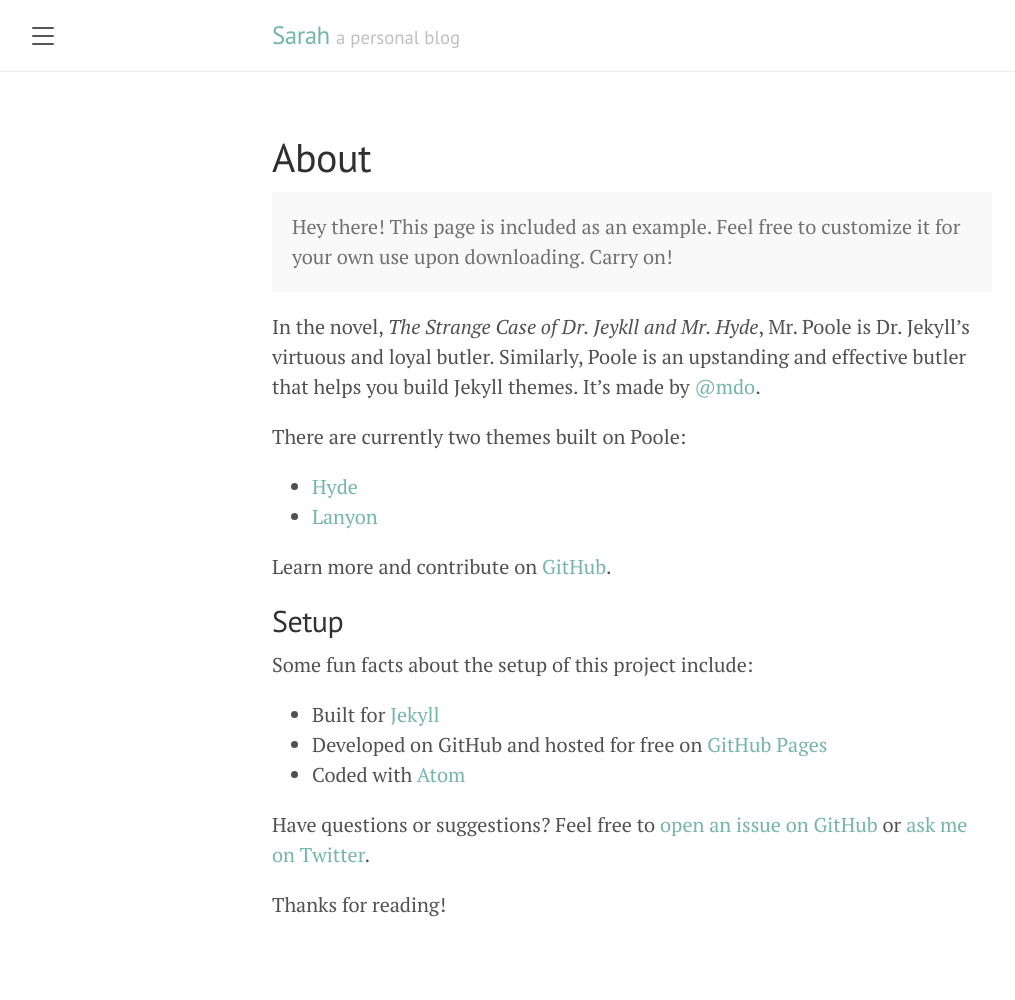
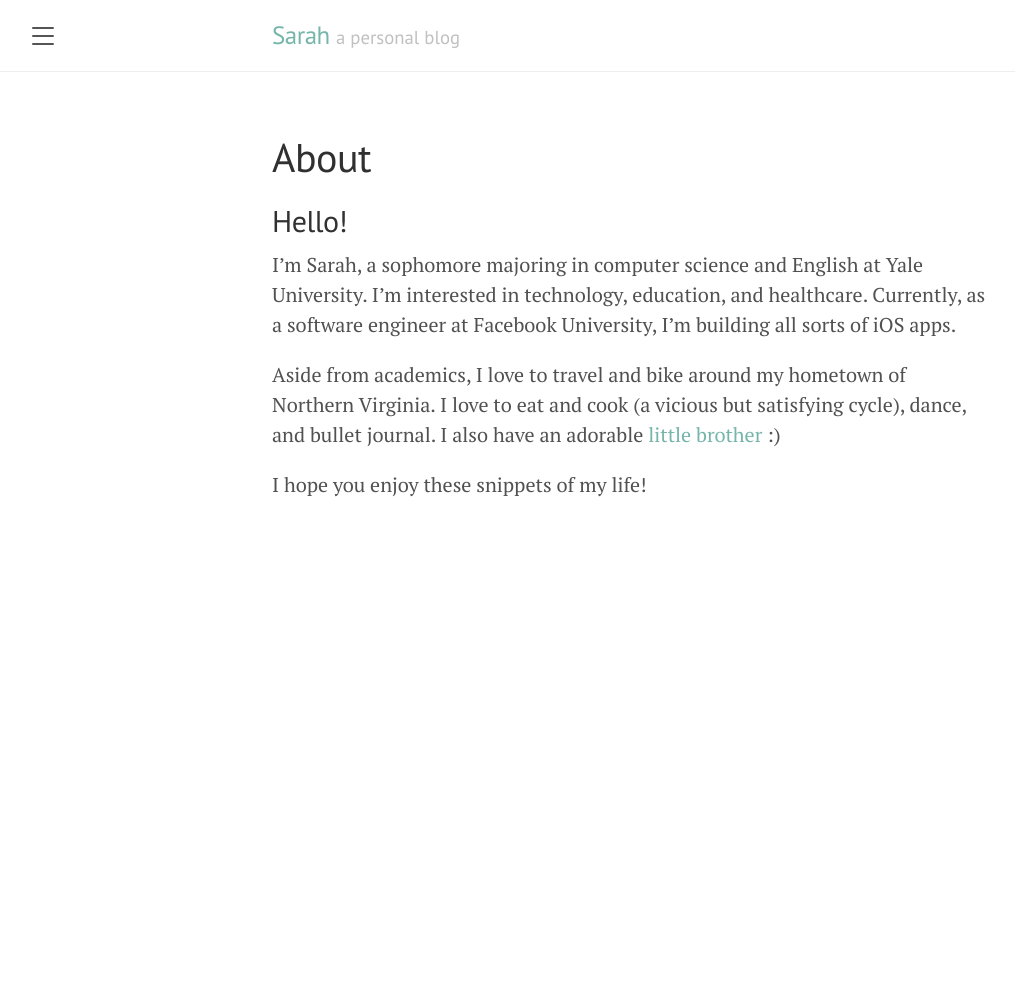
Before and after one commit to swang392/swang392.github.io, a Jekyll site: the page built from about.md, in a window 1280 px wide. Shown: the whole page, without its empty margins (8-1023 px from the left). Built offline with Jekyll 4.4.1, drawn with Linux system fonts in a browser that asks for light colours; after the commit the page ends 900 px from its top, so only the background shows below that.

Commit message:
about me page

```diff
--- a/about.md
+++ b/about.md
@@ -3,27 +3,10 @@
 title: About
 ---
 
-<p class="message">
-  Hey there! This page is included as an example. Feel free to customize it for your own use upon downloading. Carry on!
-</p>
+## Hello!
 
-In the novel, *The Strange Case of Dr. Jeykll and Mr. Hyde*, Mr. Poole is Dr. Jekyll's virtuous and loyal butler. Similarly, Poole is an upstanding and effective butler that helps you build Jekyll themes. It's made by [@mdo](https://twitter.com/mdo).
+I'm Sarah, a sophomore majoring in computer science and English at Yale University. I'm interested in technology, education, and healthcare. Currently, as a software engineer at Facebook University, I'm building all sorts of iOS apps.
 
-There are currently two themes built on Poole:
+Aside from academics, I love to travel and bike around my hometown of Northern Virginia. I love to eat and cook (a vicious but satisfying cycle), dance, and bullet journal. I also have an adorable [little brother](https://imgur.com/a/mTCzuUK) :)
 
-* [Hyde](http://hyde.getpoole.com)
-* [Lanyon](http://lanyon.getpoole.com)
-
-Learn more and contribute on [GitHub](https://github.com/poole).
-
-## Setup
-
-Some fun facts about the setup of this project include:
-
-* Built for [Jekyll](https://jekyllrb.com)
-* Developed on GitHub and hosted for free on [GitHub Pages](https://pages.github.com)
-* Coded with [Atom](https://atom.io)
-
-Have questions or suggestions? Feel free to [open an issue on GitHub](https://github.com/poole/issues/new) or [ask me on Twitter](https://twitter.com/mdo).
-
-Thanks for reading!
+I hope you enjoy these snippets of my life!
```
Also changed, not shown: 8 other files.
